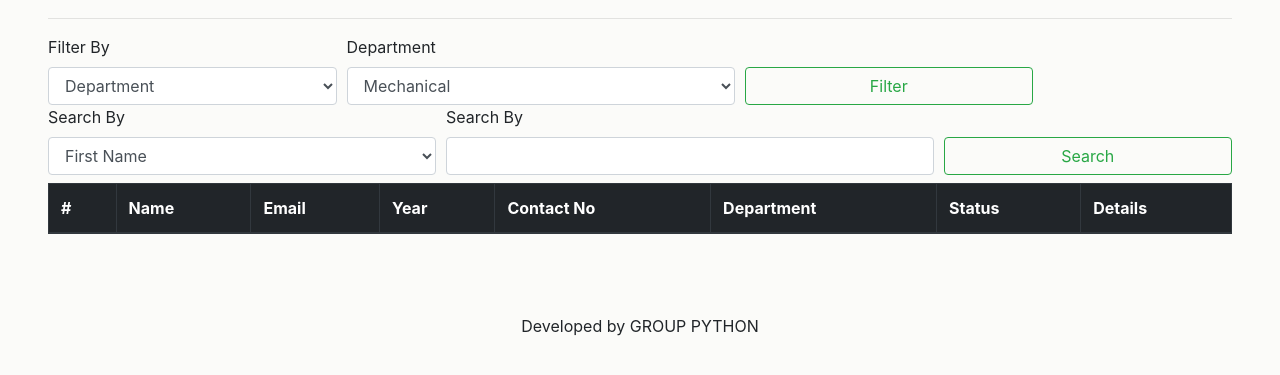
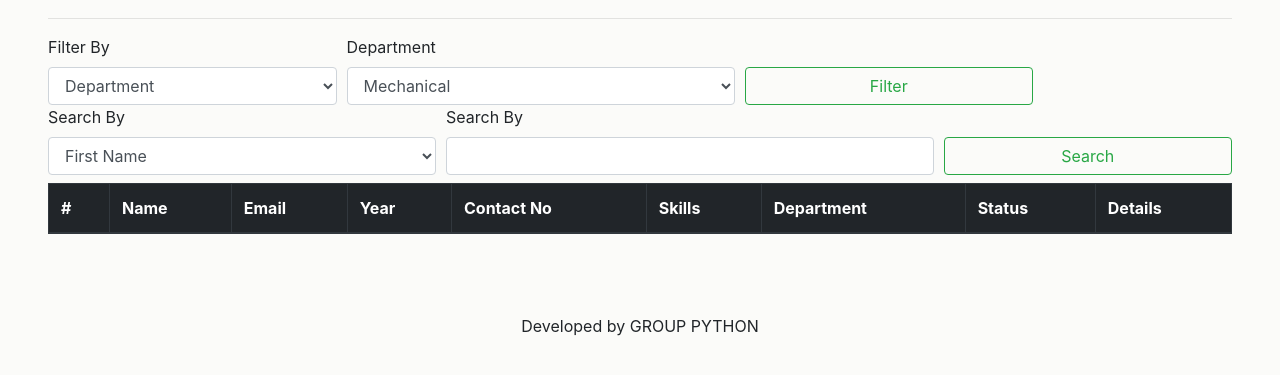
Before and after one commit to SulaimanConain/Recruitersspace, a Flask app: page /registrations in a window 1280 px wide. Shown: the part 149-524 px from the top of the page. Run offline with Flask 2, Linux system fonts and the light colour scheme; the visitor is signed in with stand-in values (Sample User, id 1); data comes from the database, SQL or seed files in the repository; data that the repository does not hold is empty; some libraries are stand-ins or nearby versions.

Commit message:
thead skills

```diff
--- a/templates/registrations.html
+++ b/templates/registrations.html
@@ -126,6 +126,7 @@
             <th scope="col ">Email</th>
             <th scope="col ">Year</th>
             <th scope="col ">Contact No</th>
+            <th scope="col ">Skills</th>
             <th scope="col ">Department</th>
             <th scope="col ">Status</th>
             <th scope="col ">Details</th>
```
